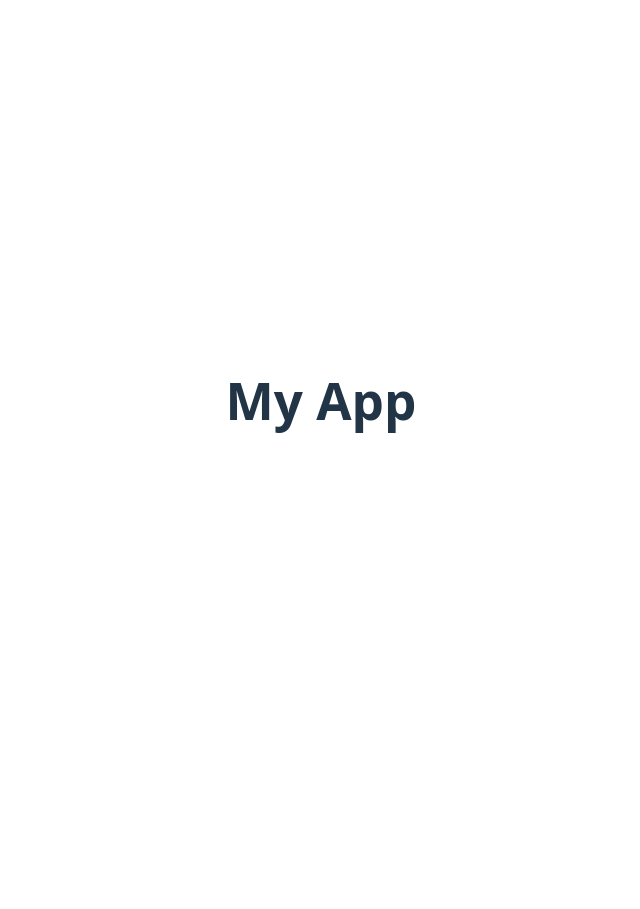
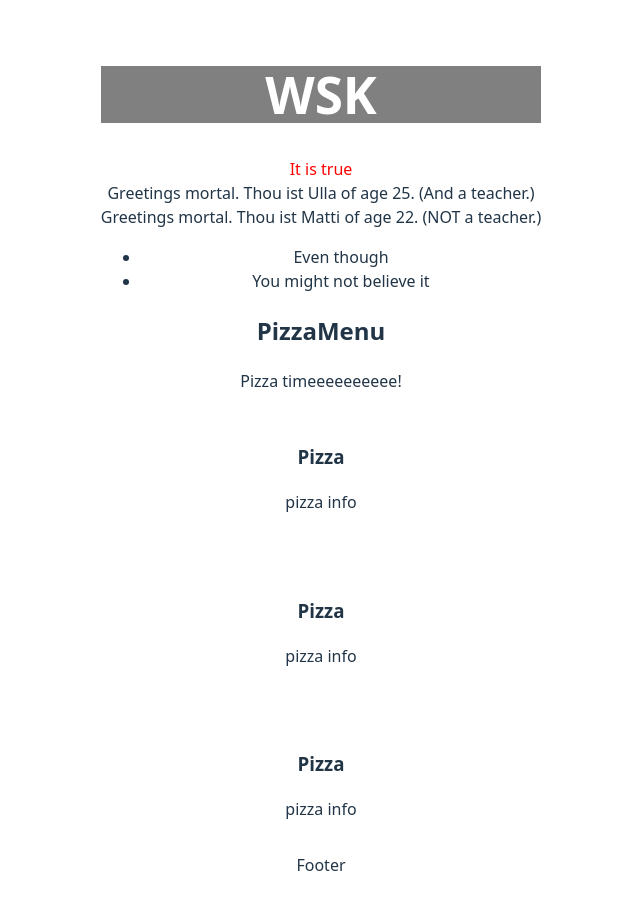
Before and after one commit to Temetski33/Web-Week4-React, a React (Vite) app in the folder react-project-1/: page / in a window 1280 px wide. Shown: the whole page, without its empty margins (319-959 px from the left). Before the commit the page ends 800 px from the top, so only its background shows below. Built offline with nearby package versions, Linux system fonts and the light colour scheme.

Commit message:
Add pizza 🍕

```diff
--- a/react-project-1/package.json
+++ b/react-project-1/package.json
@@ -10,6 +10,7 @@
     "preview": "vite preview"
   },
   "dependencies": {
+    "prop-types": "^15.8.1",
     "react": "^19.2.0",
     "react-dom": "^19.2.0"
   },
--- a/react-project-1/src/App.jsx
+++ b/react-project-1/src/App.jsx
@@ -1,8 +1,31 @@
 import './App.css';
+import Greeting from "./components/Greeting";
+import { Footer } from './components/Footer';
+import { PizzaMenu } from './components/PizzaMenu';
+import { PizzaCard } from './components/PizzaCard';
+
+// javascript funktio joka palauttaa JSX
 const App = () => {
+
+  const sitename = 'WSK';
+  const styles = {
+    backgroundColor: 'grey',
+    color: 'white',
+  }
+
   return (
     <>
-      <h1>My App</h1>
+      <h1 style={styles}>{sitename}</h1>
+      <div style={{color: 'red'}}>It is true</div>
+      <Greeting name='Ulla' age={25} isTeacher={true}/>
+      <Greeting name='Matti' age={22} isTeacher={false}/>
+      <ul>
+        <li>Even though</li>
+        <li>You might not believe it</li>
+      </ul>
+      <PizzaMenu />
+
+      <Footer />
     </>
   );
 };
--- /dev/null
+++ b/react-project-1/src/components/Footer.jsx
@@ -0,0 +1,5 @@
+export const Footer = () => {
+  return (
+    <div>Footer</div>
+  )
+}
--- /dev/null
+++ b/react-project-1/src/components/Greeting.jsx
@@ -0,0 +1,27 @@
+import PropTypes from 'prop-types';
+
+const Greeting = (props) => {
+  console.log(props);
+  const {name, age, isTeacher} = props;
+  let teacherText = '';
+  if (isTeacher) {
+    teacherText = '(And a teacher.)'
+  } else {
+    teacherText = '(NOT a teacher.)'
+  }
+
+  return (
+    <>
+      <div>Greetings mortal. Thou ist {name} of age {age}. {teacherText}</div>
+    </>
+  );
+};
+
+//kevyt tyyppitarkastus
+Greeting.propTypes = {
+  name: PropTypes.string.isRequired,
+  age: PropTypes.number.isRequired,
+  isTeacher: PropTypes.bool,
+}
+
+export default Greeting;
--- /dev/null
+++ b/react-project-1/src/components/PizzaCard.jsx
@@ -0,0 +1,11 @@
+export const PizzaCard = () => {
+  return (
+    <>
+      <div className="card">
+        <h3>Pizza</h3>
+        <div>pizza info</div>
+      </div>
+    </>
+
+  )
+}
--- /dev/null
+++ b/react-project-1/src/components/PizzaMenu.jsx
@@ -0,0 +1,14 @@
+import { PizzaCard } from "./PizzaCard"
+
+export const PizzaMenu = () => {
+  return (
+    <>
+      <h2>PizzaMenu</h2>
+      <div>Pizza timeeeeeeeeee!</div>
+      <PizzaCard />
+      <PizzaCard />
+      <PizzaCard />
+    </>
+
+  )
+}
```
Also changed, not shown: 1 other file (tests, documents, lock files or other folders).
